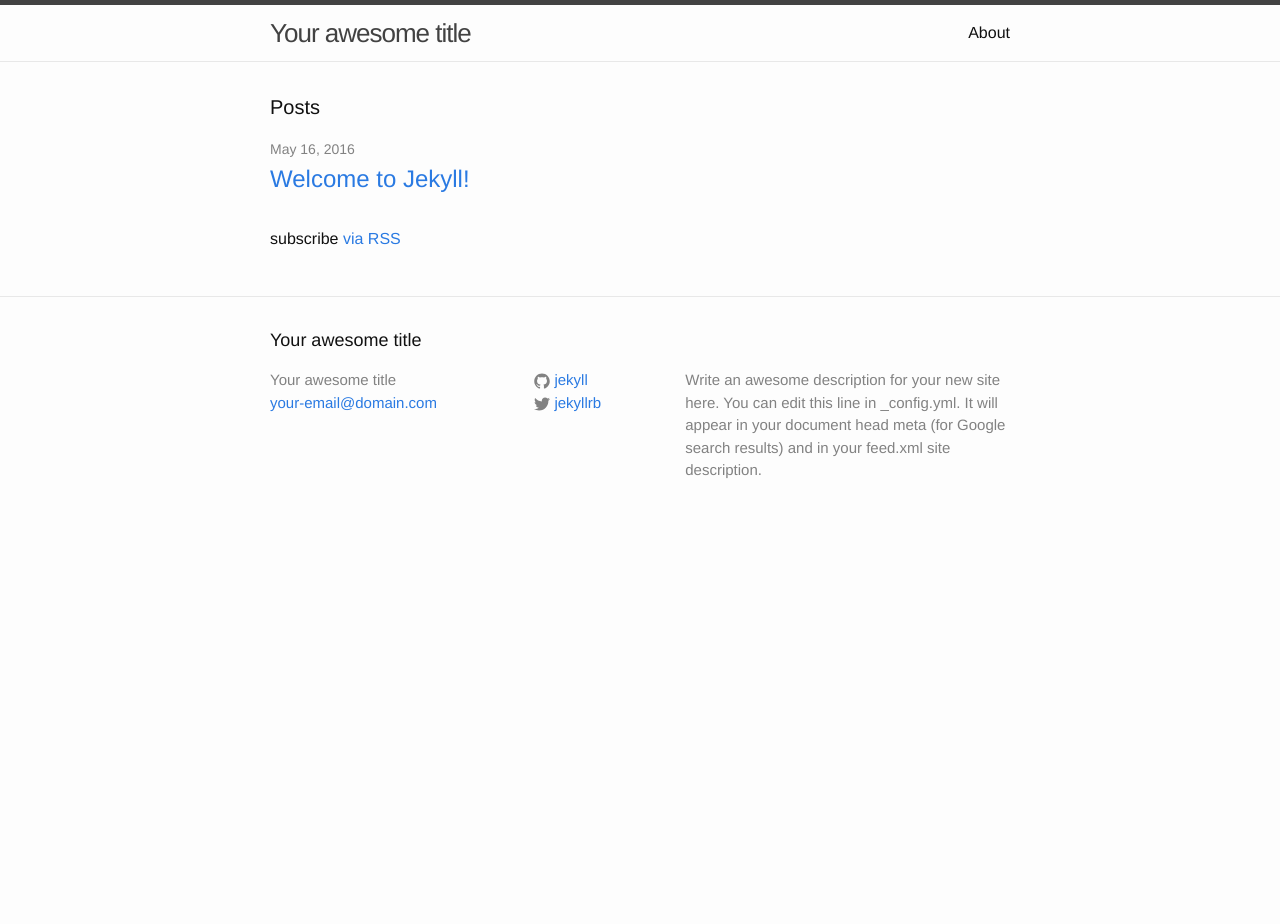
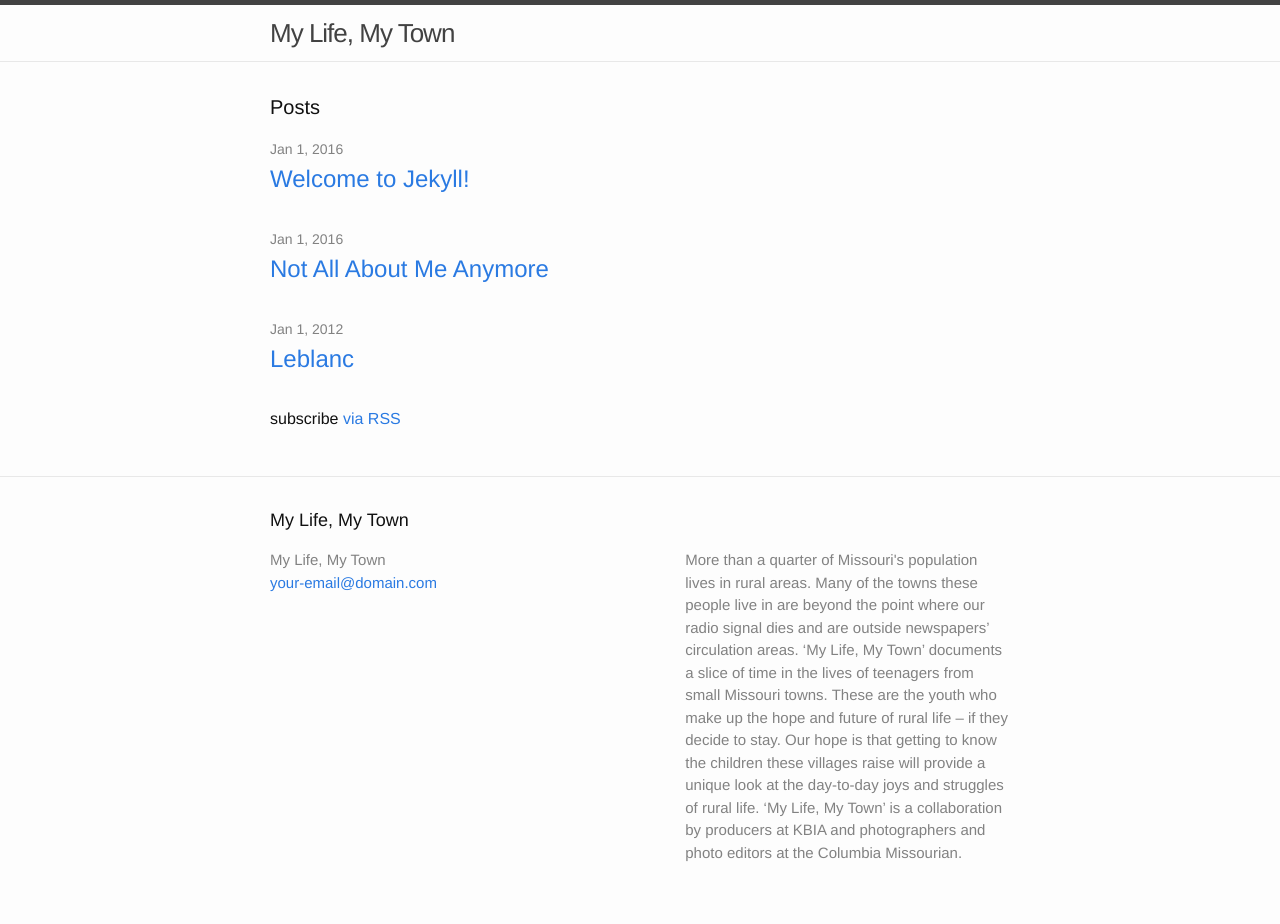
Before and after one commit to KBIAnews/mylifemytown, a Jekyll site: the page built from index.html, in a window 1280 px wide. Built offline with Jekyll 4.4.1, drawn with Linux system fonts in a browser that asks for light colours; before the commit the page ends 900 px from its top, so only the background shows below that.

Commit message:
Starting to make something neat and new.

```diff
--- a/_config.yml
+++ b/_config.yml
@@ -6,16 +6,14 @@
 # 'jekyll serve'. If you change this file, please restart the server process.
 
 # Site settings
-title: Your awesome title
+title: My Life, My Town
 email: your-email@domain.com
 description: > # this means to ignore newlines until "baseurl:"
-  Write an awesome description for your new site here. You can edit this
-  line in _config.yml. It will appear in your document head meta (for
-  Google search results) and in your feed.xml site description.
+  More than a quarter of Missouri's population lives in rural areas. Many of the towns these people live in are beyond the point where our radio signal dies and are outside newspapers’ circulation areas.
+  ‘My Life, My Town’ documents a slice of time in the lives of teenagers from small Missouri towns. These are the youth who make up the hope and future of rural life – if they decide to stay. Our hope is that getting to know the children these villages raise will provide a unique look at the day-to-day joys and struggles of rural life.
+  ‘My Life, My Town’ is a collaboration by producers at KBIA and photographers and photo editors at the Columbia Missourian.
 baseurl: "" # the subpath of your site, e.g. /blog
-url: "http://yourdomain.com" # the base hostname & protocol for your site
-twitter_username: jekyllrb
-github_username:  jekyll
+url: "http://mylifemytown.kbia.org" # the base hostname & protocol for your site
 
 # Build settings
 markdown: kramdown
--- /dev/null
+++ b/_posts/2012-01-01-leblanc.html
@@ -0,0 +1,6 @@
+<!DOCTYPE html><html><head><meta charset="utf-8"><meta name="date" content="2016-01-01 12:00:00">
+<meta name="person" content="&quot;Shirley LeBlanc&quot;">
+<meta name="layout" content="post">
+<meta name="vimeo-id" content="55307608">
+<meta name="location" content="&quot;Harrisburg, Missouri&quot;"><title>"Not All About Me Anymore"</title></head><body><article class="markdown-body"><hr />
+<p>It was winter break of her senior year in High School when Shirley LeBlanc, then 18, found out she was pregnant. A senior at Harrisburg High, she was shocked by the news. Her family, particularly her mother was there to comfort her. &ldquo;The first thing she helped me realize is that my life isn&rsquo;t over, my life has just changed,&rdquo; LeBlanc said. Her son Grayson was born in July 2011. LeBlanc, now 19, struggles with the loneliness and challenges of single teenage parenthood. However, her faith is the thing that keeps her together.</p></article></body></html>
--- /dev/null
+++ b/_posts/2012-01-01-leblanc.markdown
@@ -0,0 +1,11 @@
+---
+layout: post
+title:  "Not All About Me Anymore"
+date:   2016-01-01 12:00:00
+vimeo-id: 55307608
+person: "Shirley LeBlanc"
+location: "Harrisburg, Missouri"
+producer: "Kevin Cook"
+---
+
+It was winter break of her senior year in High School when Shirley LeBlanc, then 18, found out she was pregnant. A senior at Harrisburg High, she was shocked by the news. Her family, particularly her mother was there to comfort her. "The first thing she helped me realize is that my life isn't over, my life has just changed," LeBlanc said. Her son Grayson was born in July 2011. LeBlanc, now 19, struggles with the loneliness and challenges of single teenage parenthood. However, her faith is the thing that keeps her together.
--- a/_posts/2016-05-16-welcome-to-jekyll.markdown
+++ b/_posts/2016-05-16-welcome-to-jekyll.markdown
@@ -1,8 +1,7 @@
 ---
 layout: post
 title:  "Welcome to Jekyll!"
-date:   2016-05-16 11:32:02 -0500
-categories: jekyll update
+date:   2016-01-01 12:00:00
 ---
 You’ll find this post in your `_posts` directory. Go ahead and edit it and re-build the site to see your changes. You can rebuild the site in many different ways, but the most common way is to run `jekyll serve`, which launches a web server and auto-regenerates your site when a file is updated.
 
```
Also changed, not shown: about.md (deleted, +0 -15 lines).
